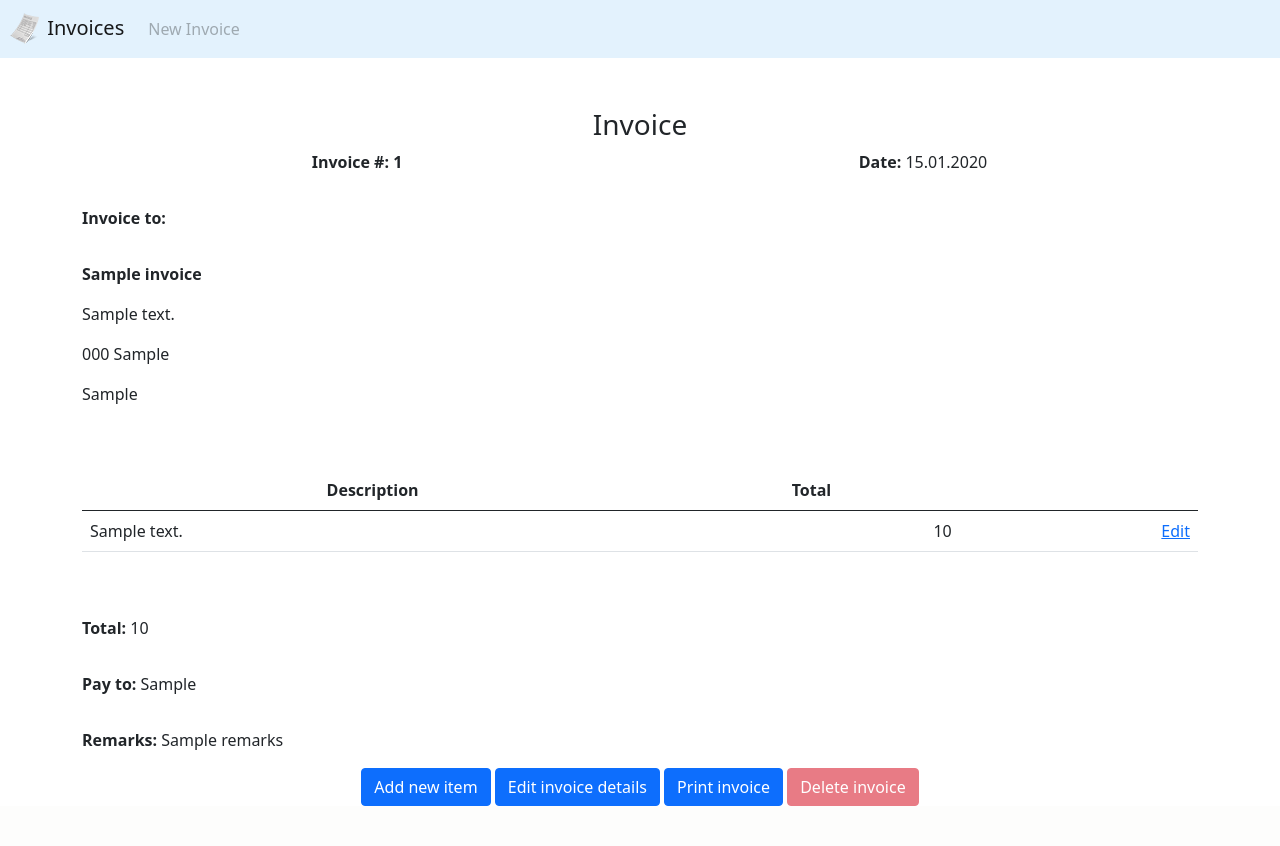
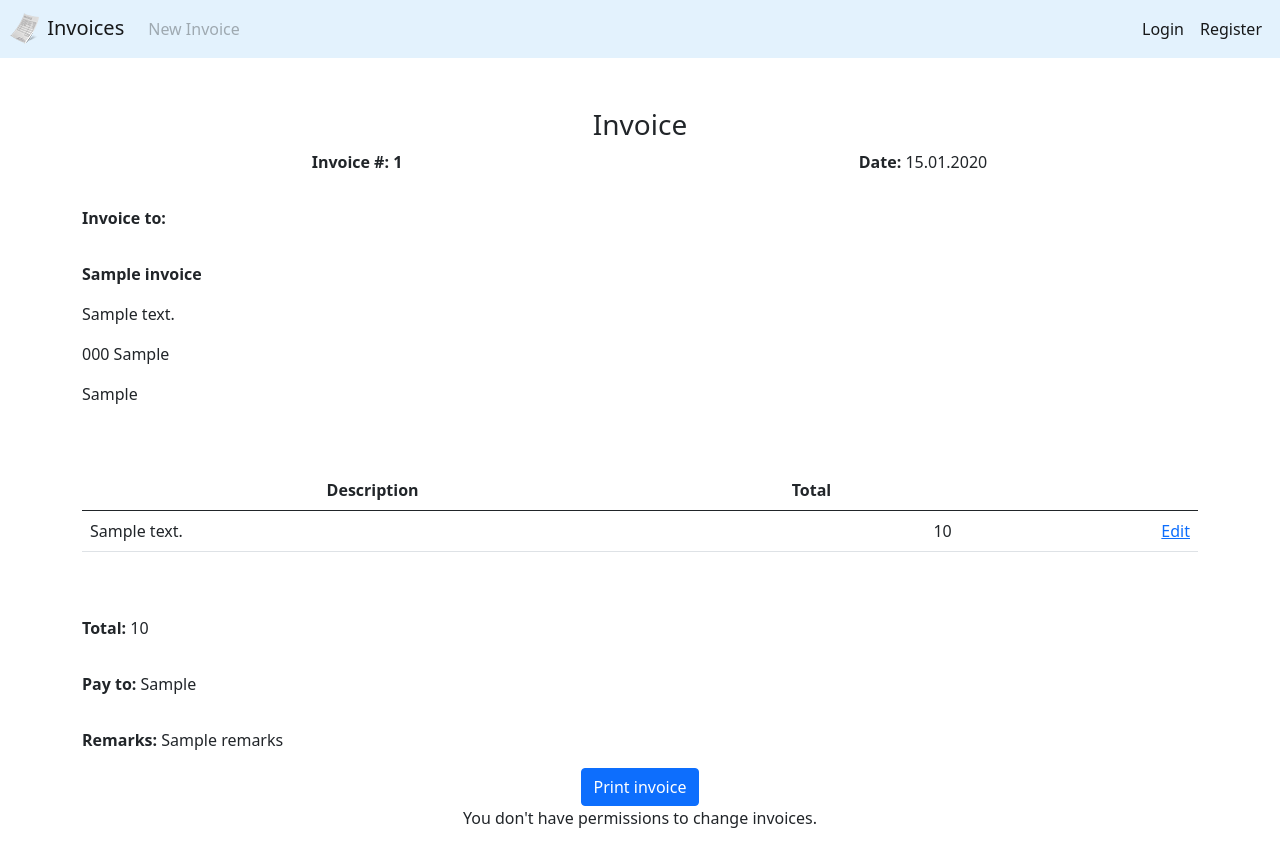
Before and after one commit to xmudrii/django-invoices, a Django app: template invoices_app/templates/invoice.html in a window 1280 px wide. Before the commit the page ends 806 px from the top, so only its background shows below. Run offline with Django 3.2, Linux system fonts and the light colour scheme; the template is opened without the code that fills it: most values are stand-ins (such as "Sample title", 1, 10 or a date in 2020).

Commit message:
Refine and document permissions
Signed-off-by: Marko Mudrinić <mudrinic.mare@gmail.com>

```diff
--- a/invoices_app/templates/invoice.html
+++ b/invoices_app/templates/invoice.html
@@ -66,32 +66,28 @@
         </div>
     </div>
 
-    <div class="col-md-12">
-
-    </div>
-
     <!-- Buttons -->
     <div class="col-12 d-print-none">
         {% if perms.invoices_app.change_invoice %}
             <a class="btn btn-primary" href="{% url 'invoices_app:new_item' invoice.id %}" role="button">Add new item</a>
-        {% else %}
-            <a class="btn btn-primary" href="{% url 'invoices_app:new_item' invoice.id %}" role="button" disabled>Add new item</a>
         {% endif %}
 
         {% if perms.invoices_app.change_invoice %}
             <a class="btn btn-primary" href="{% url 'invoices_app:edit' invoice.id %}" role="button">Edit invoice details</a>
-        {% else %}
-            <a class="btn btn-primary" href="{% url 'invoices_app:edit' invoice.id %}" role="button" disabled>Edit invoice details</a>
         {% endif %}
 
         <a class="btn btn-primary" href="javascript: window.print();" role="button">Print invoice</a>
 
         {% if perms.invoices_app.delete_invoice %}
             <button type="button" class="btn btn-danger" data-bs-toggle="modal" data-bs-target="#confirmInvoiceDelete">Delete invoice</button>
-        {% else %}
-            <button type="button" class="btn btn-danger" data-bs-toggle="modal" data-bs-target="#confirmInvoiceDelete" disabled>Delete invoice</button>
         {% endif %}
     </div>
+
+    {% if not perms.invoices_app.change_invoice %}
+    <div class="col-12 d-print-none">
+        <p>You don't have permissions to change invoices.</p>
+    </div>
+    {% endif %}
 
     {% if perms.invoices_app.delete_invoice %}
     <!-- Modal -->
--- a/invoices_app/views.py
+++ b/invoices_app/views.py
@@ -26,7 +26,7 @@ def invoice(req, invoice_id):
     return render(req, 'invoice.html', {'invoice': inv, 'invoice_items': inv_items, 'total': total})
 
 
-@permission_required('invoices_app.add_invoice')
+@permission_required('invoices_app.change_invoice')
 def invoice_new(req):
     if req.method == 'POST':
         form = InvoiceForm(req.POST)
--- a/templates/header.html
+++ b/templates/header.html
@@ -2,22 +2,33 @@
 
 <nav class="navbar navbar-expand-lg navbar-light d-print-none" style="background-color: #e3f2fd;">
     <a class="navbar-brand" href="{% url 'invoices_app:invoices' %}">
-        <img src="{% static 'img/invoice.png' %}" width="32" height="32" class="d-inline-block align-top" alt="logo" style="margin-left:10px;"/>
+        <img src="{% static 'img/invoice.png' %}" width="32" height="32" class="d-inline-block align-top" alt="logo" style="margin-left: 10px;"/>
         Invoices
     </a>
 
-    <ul class="navbar-nav mr-auto">
+    <ul class="navbar-nav">
         <li class="nav-item">
-            {% if not perms.invoices_app.add_invoice %}
+            {% if not perms.invoices_app.change_invoice %}
                 <a class="nav-link disabled" href="{% url 'invoices_app:new' %}">New Invoice</a>
             {% else %}
-                <a class="nav-link" href="{% url 'invoices_app:new' %}">New Invoice</a>
+                <a class="nav-link active" href="{% url 'invoices_app:new' %}">New Invoice</a>
             {% endif %}
         </li>
     </ul>
 
-    {% if user.is_authenticated %}
-        <a class="nav-link" href="{% url 'logout' %}">Logout {{ user.get_username }}</a>
-    {% endif %}
+    <ul class="navbar-nav ms-auto" style="margin-right: 10px">
+        <li class="nav-item">
+            {% if user.is_authenticated %}
+                <a class="nav-link active" href="{% url 'logout' %}">Logout {{ user.get_username }}</a>
+            {% else %}
+                <a class="nav-link active" href="{% url 'login' %}">Login</a>
+            {% endif %}
+        </li>
+        <li class="nav-item">
+            {% if not user.is_authenticated %}
+                <a class="nav-link active" href="{% url 'register' %}">Register</a>
+            {% endif %}
+        </li>
+    </ul>
 
 </nav>
```
Also changed, not shown: README.md.
